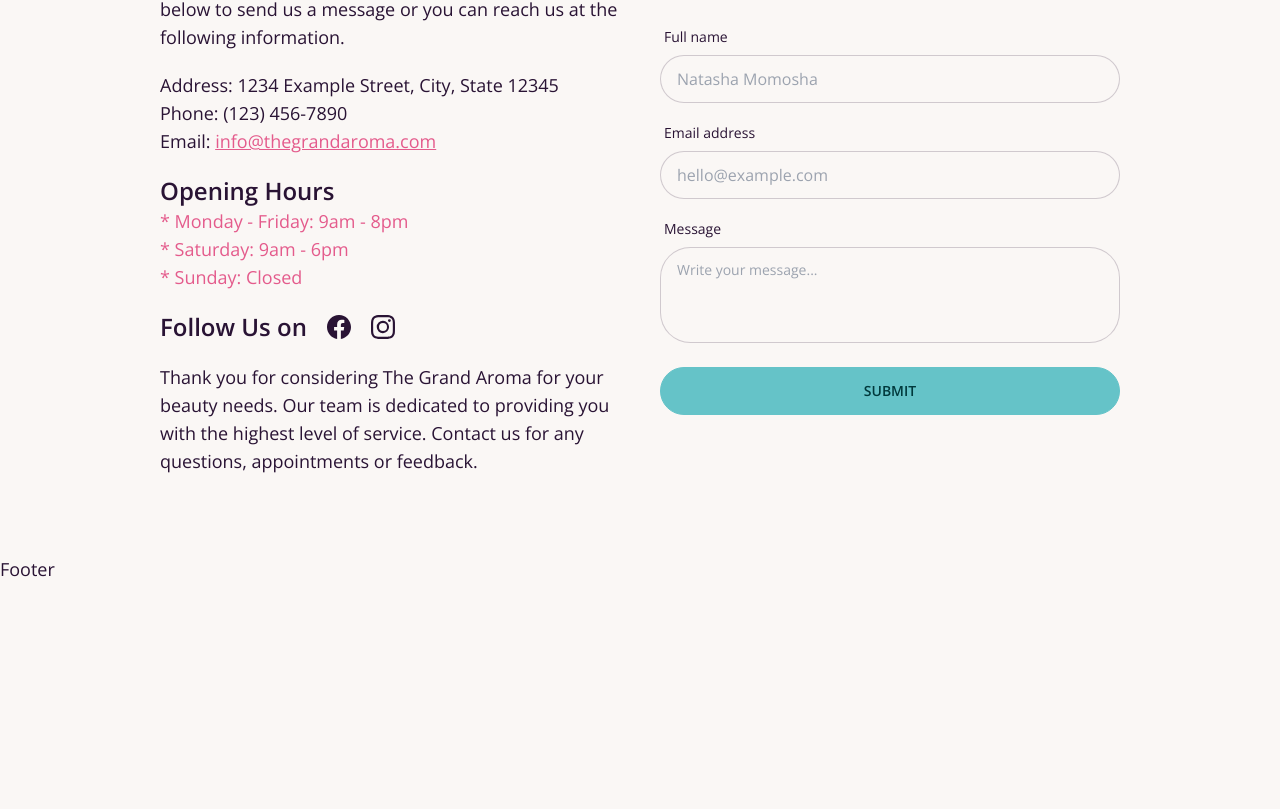
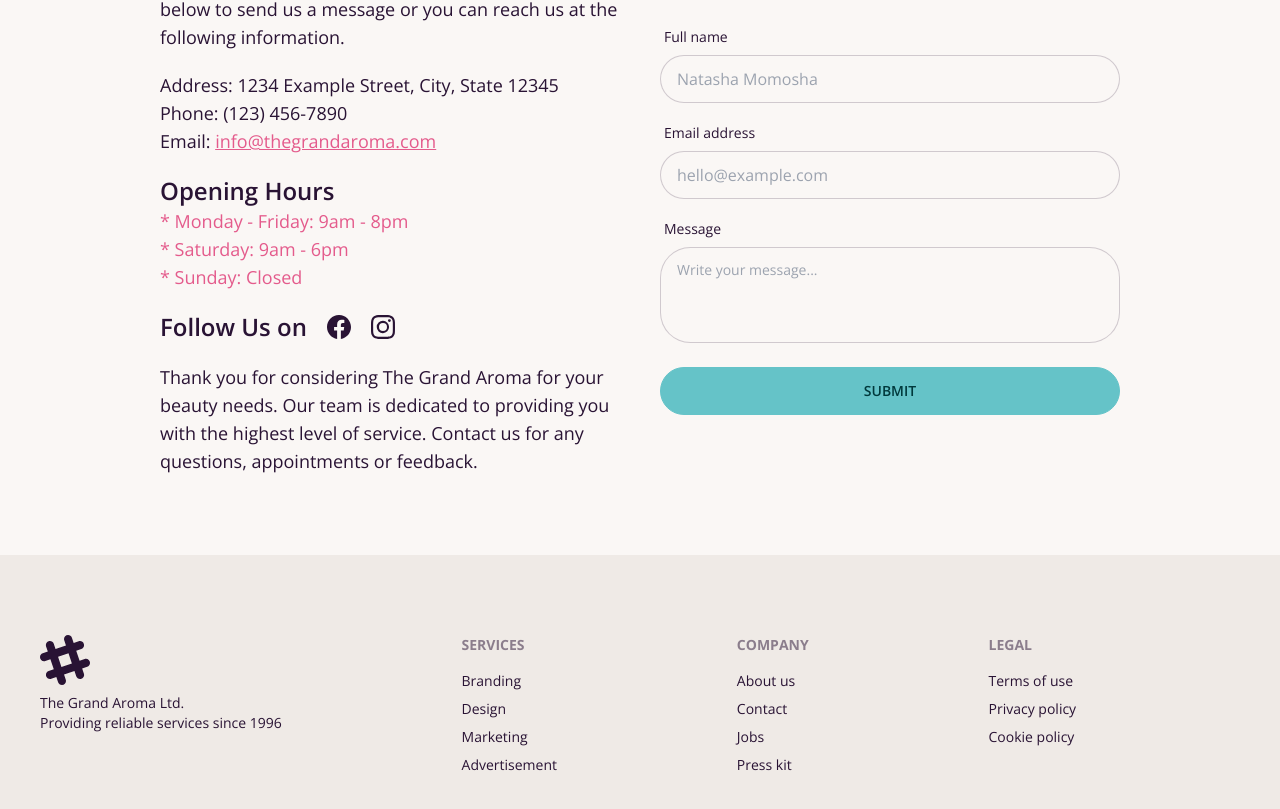
Before and after one commit to shohan-pherones/the-grand-aroma-spa, a React (Create React App) app: page / in a window 1280 px wide. Shown: the part 7707-8516 px from the top of the page. Before the commit the page ends 8290 px from the top, so only its background shows below. Built offline with nearby package versions, Linux system fonts and the light colour scheme.

Commit message:
footer added

```diff
--- a/src/components/Footer.js
+++ b/src/components/Footer.js
@@ -1,5 +1,46 @@
 const Footer = () => {
-  return <div>Footer</div>;
+  return (
+    <footer className="footer px-10 py-20 bg-base-200 text-base-content">
+      <div>
+        <svg
+          width="50"
+          height="50"
+          viewBox="0 0 24 24"
+          xmlns="http://www.w3.org/2000/svg"
+          fillRule="evenodd"
+          clipRule="evenodd"
+          className="fill-current"
+        >
+          <path d="M22.672 15.226l-2.432.811.841 2.515c.33 1.019-.209 2.127-1.23 2.456-1.15.325-2.148-.321-2.463-1.226l-.84-2.518-5.013 1.677.84 2.517c.391 1.203-.434 2.542-1.831 2.542-.88 0-1.601-.564-1.86-1.314l-.842-2.516-2.431.809c-1.135.328-2.145-.317-2.463-1.229-.329-1.018.211-2.127 1.231-2.456l2.432-.809-1.621-4.823-2.432.808c-1.355.384-2.558-.59-2.558-1.839 0-.817.509-1.582 1.327-1.846l2.433-.809-.842-2.515c-.33-1.02.211-2.129 1.232-2.458 1.02-.329 2.13.209 2.461 1.229l.842 2.515 5.011-1.677-.839-2.517c-.403-1.238.484-2.553 1.843-2.553.819 0 1.585.509 1.85 1.326l.841 2.517 2.431-.81c1.02-.33 2.131.211 2.461 1.229.332 1.018-.21 2.126-1.23 2.456l-2.433.809 1.622 4.823 2.433-.809c1.242-.401 2.557.484 2.557 1.838 0 .819-.51 1.583-1.328 1.847m-8.992-6.428l-5.01 1.675 1.619 4.828 5.011-1.674-1.62-4.829z"></path>
+        </svg>
+        <p>
+          The Grand Aroma Ltd.
+          <br />
+          Providing reliable services since 1996
+        </p>
+      </div>
+      <div>
+        <span className="footer-title">Services</span>
+        <span className="link link-hover">Branding</span>
+        <span className="link link-hover">Design</span>
+        <span className="link link-hover">Marketing</span>
+        <span className="link link-hover">Advertisement</span>
+      </div>
+      <div>
+        <span className="footer-title">Company</span>
+        <span className="link link-hover">About us</span>
+        <span className="link link-hover">Contact</span>
+        <span className="link link-hover">Jobs</span>
+        <span className="link link-hover">Press kit</span>
+      </div>
+      <div>
+        <span className="footer-title">Legal</span>
+        <span className="link link-hover">Terms of use</span>
+        <span className="link link-hover">Privacy policy</span>
+        <span className="link link-hover">Cookie policy</span>
+      </div>
+    </footer>
+  );
 };
 
 export default Footer;
```
